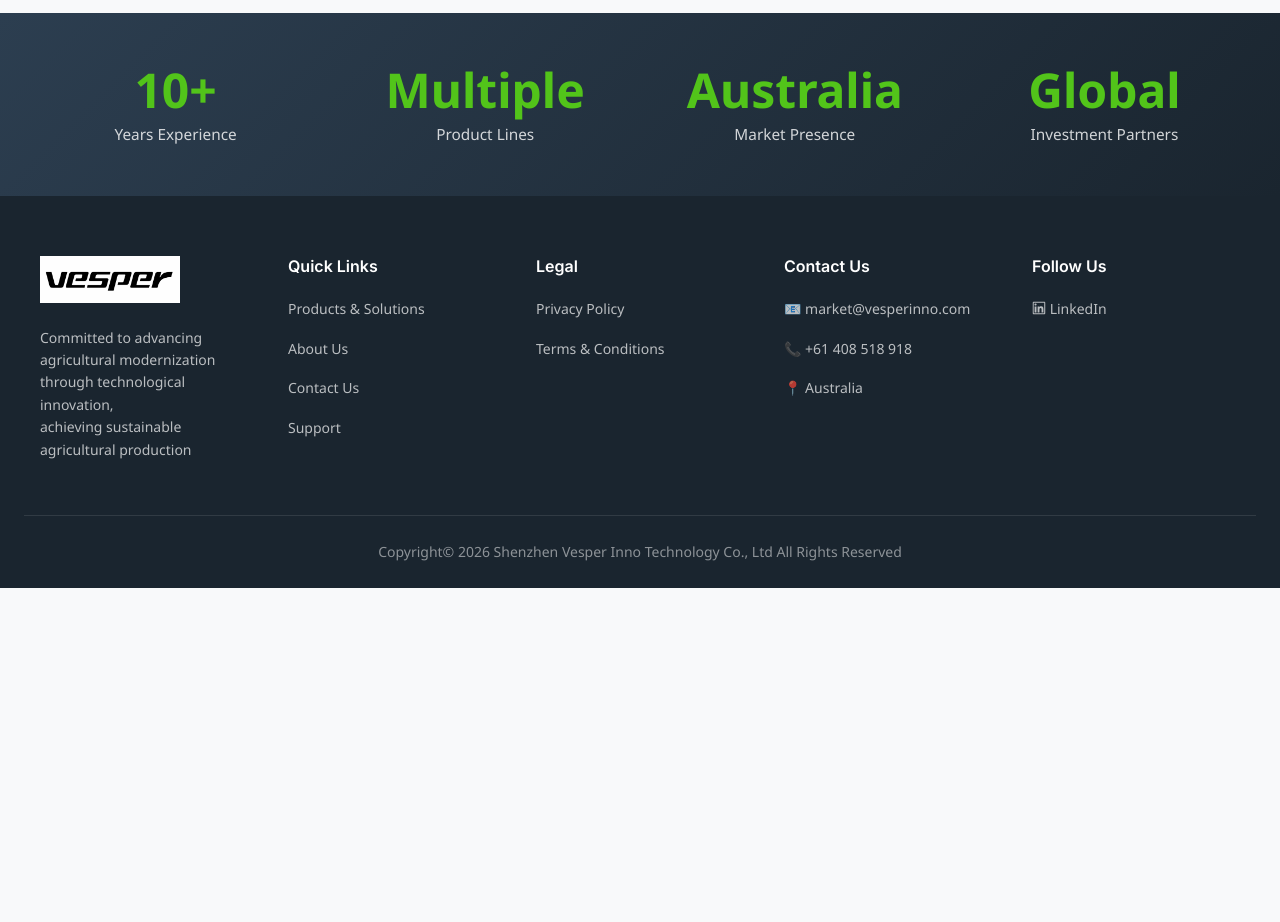
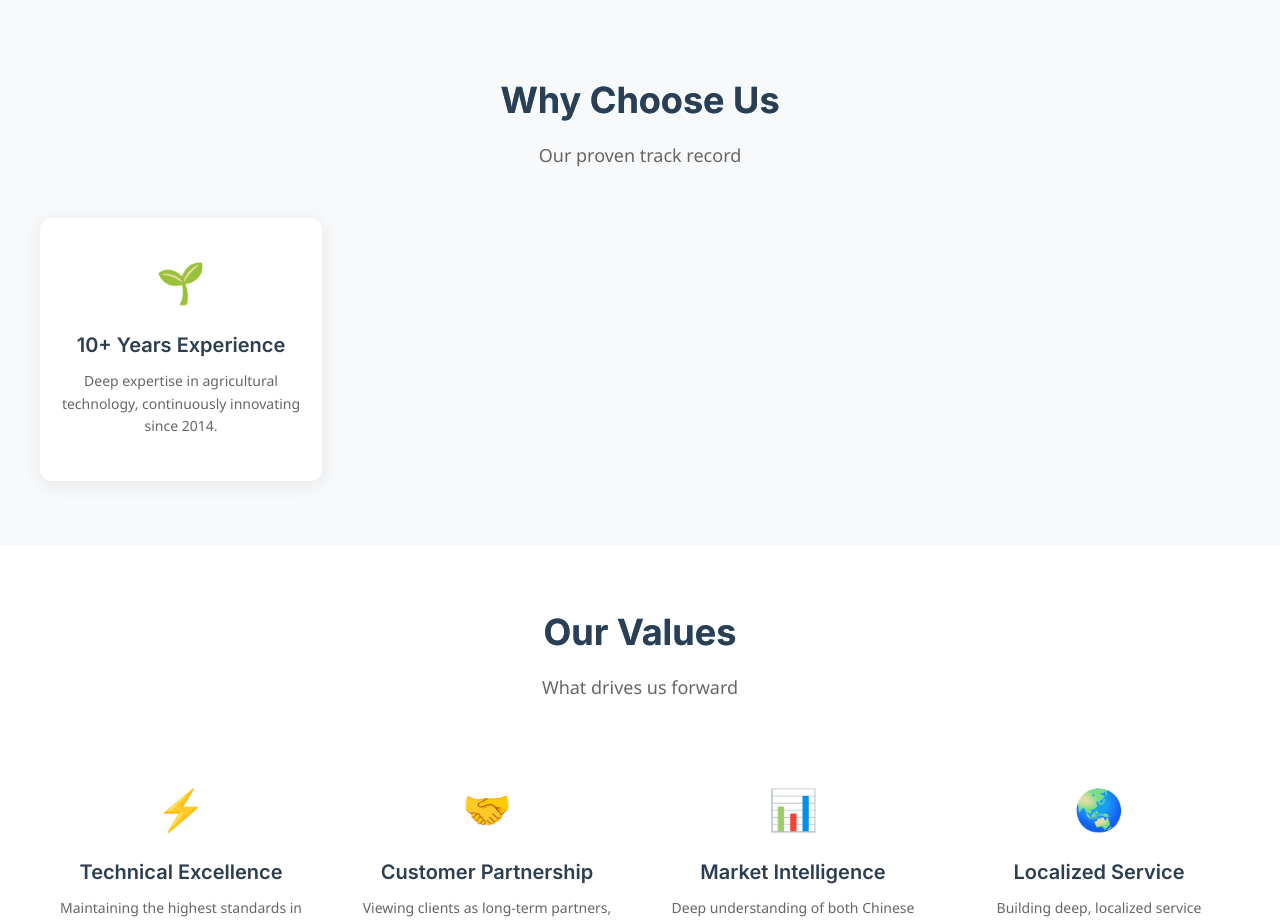
Before and after one commit to Randyren2024/vesper_vue, a Vue app: page / in a window 1280 px wide. Shown: the part 2560-3482 px from the top of the page. Before the commit the page ends 3148 px from the top, so only its background shows below. Built offline with nearby package versions, Linux system fonts and the light colour scheme.

Commit message:
Add Why Choose Us and Our Values sections to homepage

```diff
--- a/src/views/AboutView.vue
+++ b/src/views/AboutView.vue
@@ -147,22 +147,17 @@
     <!-- Statistics -->
     <section class="stats-section">
       <div class="section-container">
+        <div class="section-header">
+          <h2 class="section-title">Why Choose Us</h2>
+          <p class="section-subtitle">Our proven track record</p>
+        </div>
         <div class="stats-grid">
-          <div class="stat-item">
-            <div class="stat-number">10+</div>
-            <div class="stat-label">Years Experience</div>
-          </div>
-          <div class="stat-item">
-            <div class="stat-number">Multiple</div>
-            <div class="stat-label">Product Lines</div>
-          </div>
-          <div class="stat-item">
-            <div class="stat-number">Australia</div>
-            <div class="stat-label">Market Presence</div>
-          </div>
-          <div class="stat-item">
-            <div class="stat-number">Global</div>
-            <div class="stat-label">Investment Partners</div>
+          <div class="stat-card" v-for="(stat, index) in stats" :key="index">
+            <div class="stat-icon" :class="`stat-${index + 1}`">
+              {{ stat.icon }}
+            </div>
+            <h3 class="stat-title">{{ stat.title }}</h3>
+            <p class="stat-description">{{ stat.description }}</p>
           </div>
         </div>
       </div>
@@ -297,6 +292,30 @@
     icon: '🌏',
     title: 'Localized Service',
     description: 'Building deep, localized service systems to truly serve global customers with complete solutions, not just products.'
+  }
+]
+
+// 公司业绩数据
+const stats = [
+  {
+    icon: '🌱',
+    title: '10+ Years Experience',
+    description: 'Deep expertise in agricultural technology, continuously innovating since 2014.'
+  },
+  {
+    icon: '🚜',
+    title: 'Multiple Product Lines',
+    description: 'Comprehensive solutions covering precision agriculture, autonomous robots, and smart farming systems.'
+  },
+  {
+    icon: '🇦🇺',
+    title: 'Australia Market',
+    description: 'Headquartered in Australia, serving customers across Oceania and globally.'
+  },
+  {
+    icon: '🤝',
+    title: 'Global Partners',
+    description: 'Strong partnerships with leading international investors and distribution networks.'
   }
 ]
 
@@ -615,72 +634,81 @@
 /* Statistics Section */
 .stats-section {
   padding: 80px 0;
-  background: linear-gradient(135deg, #2c3e50, #1a252f);
+  background: #f8f9fa;
+}
+
+.section-header {
+  text-align: center;
+  margin-bottom: 50px;
+}
+
+.section-title {
+  font-size: clamp(28px, 3vw, 36px);
+  font-weight: 700;
+  color: #2c3e50;
+  margin-bottom: 12px;
+}
+
+.section-subtitle {
+  font-size: clamp(16px, 1.5vw, 18px);
+  color: #666;
 }
 
 .stats-grid {
-  display: flex;
-  justify-content: space-between;
-  align-items: center;
+  display: grid;
+  grid-template-columns: repeat(4, 1fr);
+  gap: 24px;
   max-width: 1200px;
   margin: 0 auto;
-  text-align: center;
-  flex-wrap: wrap;
-  gap: 20px;
 }
 
-.stat-item {
-  color: white;
-  flex: 1;
-  min-width: 200px;
-  padding: 20px;
+.stat-card {
+  background: white;
+  border-radius: 12px;
+  padding: 30px 20px;
+  text-align: center;
+  box-shadow: 0 4px 20px rgba(0, 0, 0, 0.08);
+  transition: transform 0.3s ease, box-shadow 0.3s ease;
 }
 
-.stat-number {
-  font-size: clamp(36px, 4vw, 48px);
-  font-weight: 700;
-  margin-bottom: 12px;
-  color: #52c41a;
-  line-height: 1.2;
+.stat-card:hover {
+  transform: translateY(-5px);
+  box-shadow: 0 8px 30px rgba(0, 0, 0, 0.12);
 }
 
-.stat-label {
-  font-size: clamp(16px, 1.5vw, 18px);
-  color: rgba(255, 255, 255, 0.9);
-  font-weight: 500;
-  line-height: 1.4;
+.stat-icon {
+  font-size: 40px;
+  margin-bottom: 16px;
+}
+
+.stat-title {
+  font-size: 20px;
+  font-weight: 600;
+  color: #2c3e50;
+  margin-bottom: 12px;
+}
+
+.stat-description {
+  font-size: 14px;
+  color: #666;
+  line-height: 1.6;
 }
 
 /* 响应式调整 */
 @media (max-width: 1024px) {
   .stats-grid {
-    justify-content: center;
-  }
-
-  .stat-item {
-    flex: 0 0 calc(50% - 20px);
-    max-width: calc(50% - 20px);
+    grid-template-columns: repeat(2, 1fr);
   }
 }
 
 @media (max-width: 768px) {
   .stats-grid {
-    flex-direction: column;
-    gap: 30px;
+    grid-template-columns: 1fr;
+    max-width: 400px;
   }
 
-  .stat-item {
-    flex: 0 0 100%;
-    max-width: 100%;
-    padding: 15px;
-  }
-
-  .stat-number {
-    font-size: 40px;
-  }
-
-  .stat-label {
-    font-size: 16px;
+  .stat-card {
+    padding: 24px 16px;
   }
 }
 
--- a/src/views/HomeView.vue
+++ b/src/views/HomeView.vue
@@ -189,19 +189,50 @@
       </div>
     </section>
 
-    <!-- 统计数据 -->
-    <section class="stats-section" v-motion-fade-visible :delay="800">
-      <div class="stats-container">
+    <!-- Why Choose Us -->
+    <section class="why-choose-section" v-motion-fade-visible :delay="800">
+      <div class="section-container">
+        <div class="section-header" v-motion-slide-visible-bottom :delay="800">
+          <h2 class="section-title">Why Choose Us</h2>
+          <p class="section-subtitle">Our proven track record</p>
+        </div>
+        <div class="stats-grid">
           <div
             v-for="(stat, index) in statItems"
             :key="index"
-          class="stat-item"
+            class="stat-card"
             v-motion
             :initial="{ opacity: 0, y: 30 }"
             :enter="{ opacity: 1, y: 0, transition: { delay: index * 100 + 900 } }"
           >
-          <div class="stat-number">{{ stat.number }}</div>
-          <div class="stat-label">{{ stat.label }}</div>
+            <div class="stat-icon">{{ stat.icon }}</div>
+            <h3 class="stat-title">{{ stat.title }}</h3>
+            <p class="stat-description">{{ stat.description }}</p>
+          </div>
+        </div>
+      </div>
+    </section>
+
+    <!-- Our Values -->
+    <section class="values-section" v-motion-fade-visible :delay="900">
+      <div class="section-container">
+        <div class="section-header" v-motion-slide-visible-bottom :delay="900">
+          <h2 class="section-title">Our Values</h2>
+          <p class="section-subtitle">What drives us forward</p>
+        </div>
+        <div class="values-grid">
+          <div
+            v-for="(value, index) in valueItems"
+            :key="index"
+            class="value-card"
+            v-motion
+            :initial="{ opacity: 0, y: 30 }"
+            :enter="{ opacity: 1, y: 0, transition: { delay: index * 100 + 1000 } }"
+          >
+            <div class="value-icon">{{ value.icon }}</div>
+            <h3 class="value-title">{{ value.title }}</h3>
+            <p class="value-description">{{ value.description }}</p>
+          </div>
         </div>
       </div>
     </section>
@@ -224,10 +255,49 @@
 const displayedProducts = getBestSellers().slice(0, 3)
 
 const statItems = [
-  { number: '10+', label: 'Years Experience' },
-  { number: 'Multiple', label: 'Product Lines' },
-  { number: 'Australia', label: 'Market Presence' },
-  { number: 'Global', label: 'Investment Partners' }
+  {
+    icon: '🌱',
+    title: '10+ Years Experience',
+    description: 'Deep expertise in agricultural technology, continuously innovating since 2014.'
+  },
+  {
+    icon: '🚜',
+    title: 'Multiple Product Lines',
+    description: 'Comprehensive solutions covering precision agriculture, autonomous robots, and smart farming systems.'
+  },
+  {
+    icon: '🇦🇺',
+    title: 'Australia Market',
+    description: 'Headquartered in Australia, serving customers across Oceania and globally.'
+  },
+  {
+    icon: '🤝',
+    title: 'Global Partners',
+    description: 'Strong partnerships with leading international investors and distribution networks.'
+  }
+]
+
+const valueItems = [
+  {
+    icon: '⚡',
+    title: 'Technical Excellence',
+    description: 'Maintaining the highest standards in product selection and technical validation, ensuring every solution meets rigorous quality benchmarks.'
+  },
+  {
+    icon: '🤝',
+    title: 'Customer Partnership',
+    description: 'Viewing clients as long-term partners, providing comprehensive support from product selection to after-sales service.'
+  },
+  {
+    icon: '📊',
+    title: 'Market Intelligence',
+    description: 'Deep understanding of both Chinese manufacturing capabilities and global market needs for optimal product-market fit.'
+  },
+  {
+    icon: '🌏',
+    title: 'Localized Service',
+    description: 'Building deep, localized service systems to truly serve global customers with complete solutions, not just products.'
+  }
 ]
 
 const categoryImages: Record<string, string> = {
@@ -982,61 +1052,126 @@
   height: 40px;
 }
 
-/* 统计数据 - 改进响应式 */
-.stats-section {
-  padding: clamp(40px, 4vw, 60px) clamp(16px, 3vw, 24px);
-  background: linear-gradient(135deg, #2c3e50, #1a252f);
+/* Why Choose Us Section */
+.why-choose-section {
+  padding: clamp(60px, 5vw, 80px) clamp(16px, 3vw, 24px);
+  background: #f8f9fa;
 }
 
-.stats-container {
+.section-container {
+  max-width: 1200px;
+  margin: 0 auto;
+}
+
+.section-header {
+  text-align: center;
+  margin-bottom: clamp(32px, 4vw, 48px);
+}
+
+.section-title {
+  font-size: clamp(28px, 3vw, 36px);
+  font-weight: 700;
+  color: #2c3e50;
+  margin-bottom: clamp(12px, 1.5vw, 16px);
+}
+
+.section-subtitle {
+  font-size: clamp(16px, 1.5vw, 18px);
+  color: #666;
+}
+
+.stats-grid {
   display: grid;
   grid-template-columns: repeat(4, 1fr);
-  gap: clamp(24px, 3vw, 40px);
-  max-width: 1200px;
-  margin: 0 auto;
+  gap: 24px;
+}
+
+.stat-card {
+  background: white;
+  border-radius: 12px;
+  padding: 30px 20px;
+  text-align: center;
+  box-shadow: 0 4px 20px rgba(0, 0, 0, 0.08);
+  transition: transform 0.3s ease, box-shadow 0.3s ease;
+}
+
+.stat-card:hover {
+  transform: translateY(-5px);
+  box-shadow: 0 8px 30px rgba(0, 0, 0, 0.12);
+}
+
+.stat-icon {
+  font-size: 40px;
+  margin-bottom: 16px;
+}
+
+.stat-title {
+  font-size: 20px;
+  font-weight: 600;
+  color: #2c3e50;
+  margin-bottom: 12px;
+}
+
+.stat-description {
+  font-size: 14px;
+  color: #666;
+  line-height: 1.6;
+}
+
+/* Our Values Section */
+.values-section {
+  padding: clamp(60px, 5vw, 80px) clamp(16px, 3vw, 24px);
+  background: white;
+}
+
+.values-grid {
+  display: grid;
+  grid-template-columns: repeat(4, 1fr);
+  gap: 24px;
+}
+
+.value-card {
+  padding: 24px 16px;
   text-align: center;
 }
 
-.stat-item {
-  color: white;
-  display: flex;
-  flex-direction: column;
-  align-items: center;
-  justify-content: center;
-  padding: 0 10px;
+.value-icon {
+  font-size: 40px;
+  margin-bottom: 16px;
 }
 
-.stat-number {
-  font-size: clamp(36px, 4vw, 48px);
-  font-weight: 700;
-  margin-bottom: clamp(6px, 0.8vw, 8px);
-  color: #52c41a;
-  line-height: 1.1;
+.value-title {
+  font-size: 20px;
+  font-weight: 600;
+  color: #2c3e50;
+  margin-bottom: 12px;
 }
 
-.stat-label {
-  font-size: clamp(14px, 1.2vw, 16px);
-  color: rgba(255, 255, 255, 0.8);
-  line-height: 1.3;
-  max-width: 200px;
+.value-description {
+  font-size: 14px;
+  color: #666;
+  line-height: 1.6;
 }
 
 /* 响应式调整 */
 @media (max-width: 1024px) {
-  .stats-container {
+  .stats-grid,
+  .values-grid {
     grid-template-columns: repeat(2, 1fr);
-    gap: clamp(20px, 2.5vw, 30px);
   }
 }
 
-@media (max-width: 640px) {
-  .stats-container {
+@media (max-width: 768px) {
+  .stats-grid,
+  .values-grid {
     grid-template-columns: 1fr;
-    gap: clamp(16px, 2vw, 24px);
+    max-width: 400px;
+    margin: 0 auto;
   }
 
-  .stat-number {
-    font-size: clamp(32px, 3.5vw, 40px);
+  .stat-card,
+  .value-card {
+    padding: 24px 16px;
   }
 }
 
```
Lines whose indentation alone changed are shown as unchanged.
